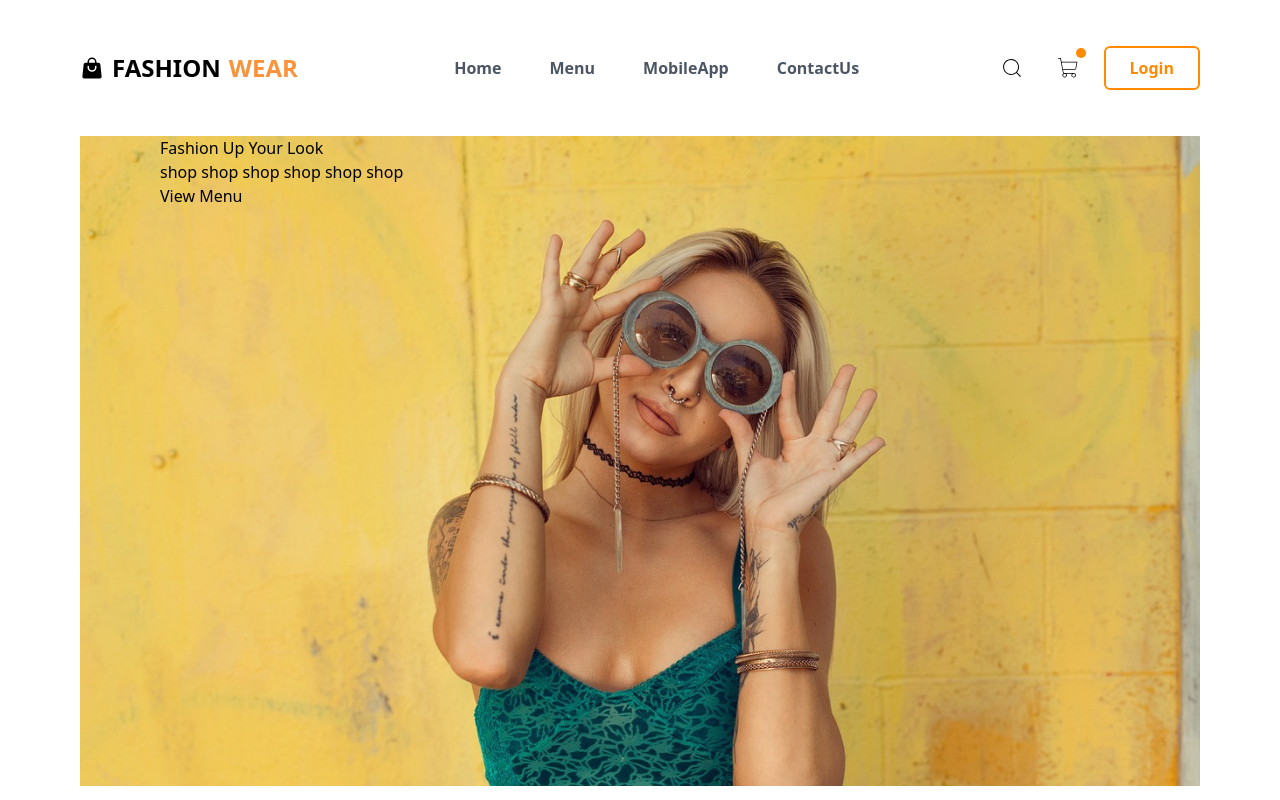
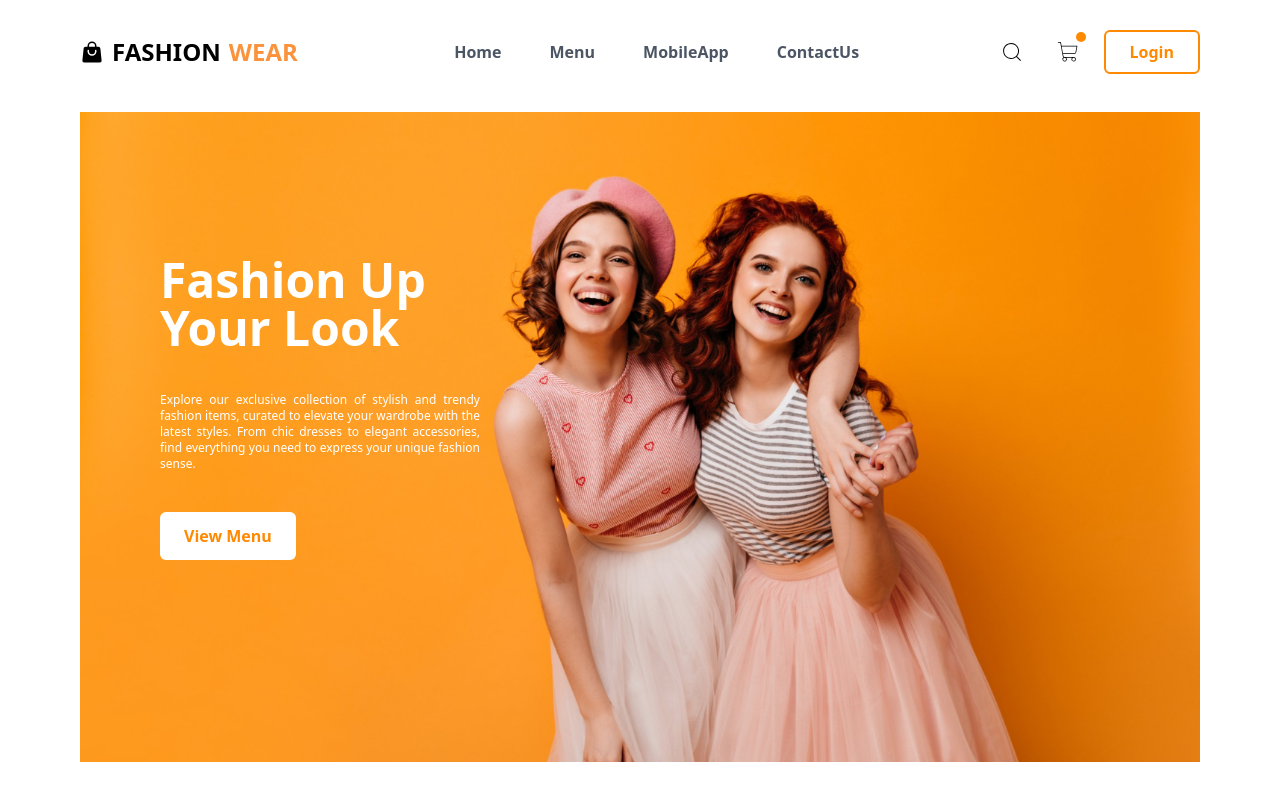
Before and after one commit to jenisha987/E-commerce-Website, a React (Vite) app in the folder e-commerce/: page / in a window 1280 px wide. Built offline with nearby package versions, Linux system fonts and the light colour scheme.

Commit message:
styling with tailwind

```diff
--- a/e-commerce/src/components/Header.jsx
+++ b/e-commerce/src/components/Header.jsx
@@ -2,11 +2,13 @@ import React from "react";
 
 export default function Header() {
     return (
-        <div className="container bg-[url('./assets/images/women.jpg')] min-h-[400px] md:bg-cover bg-contain md:min-h-[650px] bg-no-repeat flex">
-            <div className="">
-                <h2>Fashion Up Your Look</h2>
-                <p>shop shop shop shop shop shop</p>
-                <button>View Menu</button>
+        <div className="mt-6 text-white container bg-[url('./assets/images/17496.jpg')] min-h-[400px] lg:bg-cover bg-contain md:min-h-[650px] bg-no-repeat">
+            <div className="absolute flex flex-col items-start gap-10 w-1/4 md:py-36">
+                <h2 className=" md:text-5xl font-bold">Fashion Up<br /> Your Look</h2>
+                <p className="hidden md:block text-sm md:text-xs text-justify">Explore our exclusive collection of stylish and trendy fashion items, curated to elevate your wardrobe with the latest styles.
+                    From chic dresses to elegant accessories, find everything you need to express your unique fashion sense.</p>
+                <button className='hover:bg-primary bg-white text-primary font-semibold hover:text-white
+                        rounded-md px-6 py-3 duration-200'>View Menu</button>
             </div>
         </div>
     )
--- a/e-commerce/src/components/Navbar.jsx
+++ b/e-commerce/src/components/Navbar.jsx
@@ -37,7 +37,7 @@ export default function Navbar() {
     return (
         <>
             <nav>
-                <div className='container flex justify-between items-center py-8'>
+                <div className='container flex justify-between items-center pt-4'>
                     {/* Logo Section */}
                     <div className='md:text-2xl text-xl flex items-center gap-2 font-bold uppercase mr-6'>
                         <HiShoppingBag />
```
Also changed, not shown: e-commerce/src/assets/images/17496.jpg (added), e-commerce/src/assets/images/home.jpg (added).
